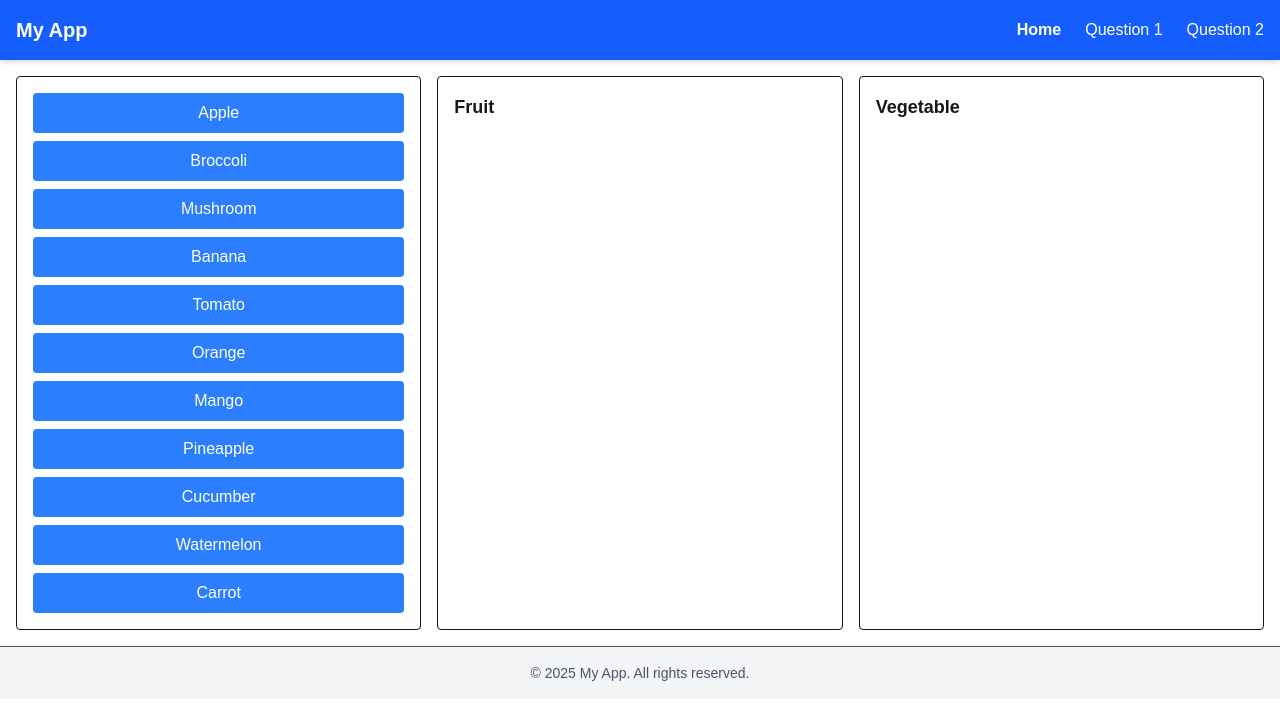
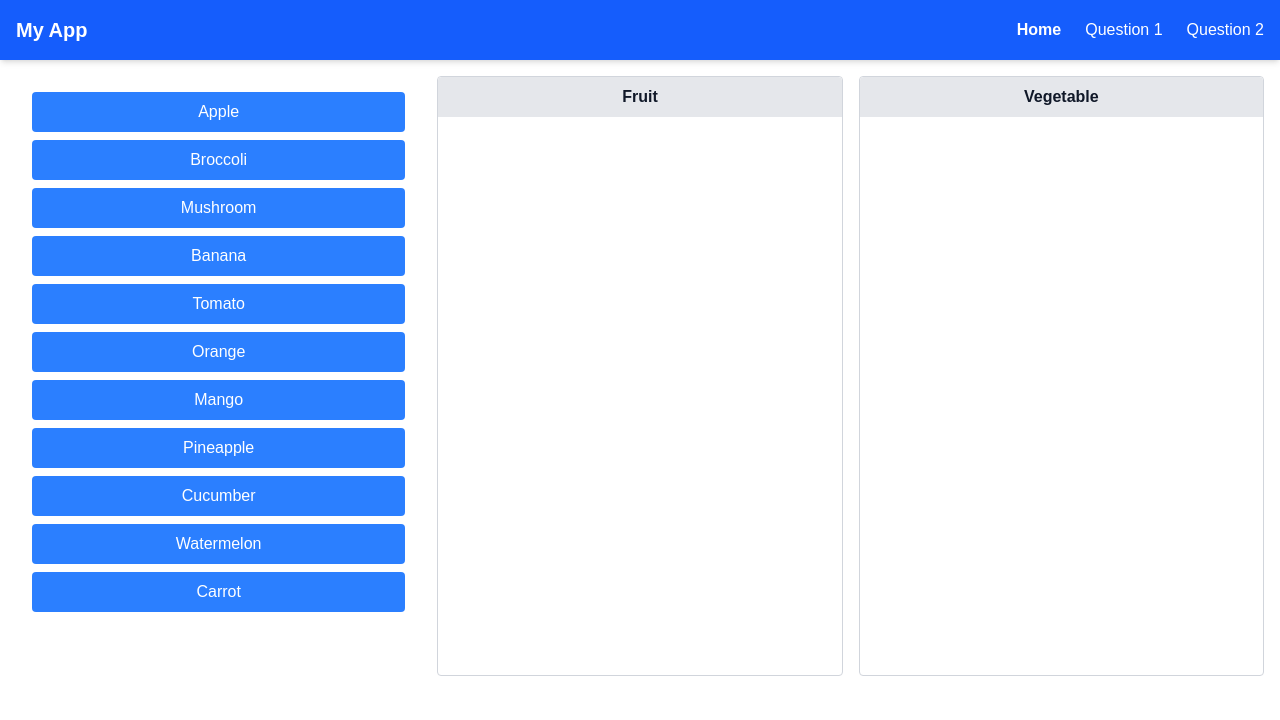
Before and after one commit to ZnieJK/NextJSTest, a Next.js app in the folder my-first-nextjs/: page / in a window 1280 px wide. Shown: the top 720 px of the page. Built offline with nearby package versions, Linux system fonts and the light colour scheme.

Commit message:
Update style

```diff
--- a/my-first-nextjs/src/app/components/Column.tsx
+++ b/my-first-nextjs/src/app/components/Column.tsx
@@ -3,7 +3,6 @@
 import { ButtonData } from '../types/ButtonData'
 import ButtonItem from './ButtonItem'
 
-//TODO center the column header and shadow it
 interface ColumnProps {
   header?: string
   buttons: ButtonData[]
@@ -12,8 +11,16 @@ interface ColumnProps {
 
 export default function Column({ header, buttons, onChangeColumn }: ColumnProps) {
   return (
-    <div className="flex flex-col gap-2 border p-4 rounded w-full md:w-1/3">
-      {header && <h2 className="text-lg font-semibold mb-2">{header}</h2>}
+    <div
+      className={`flex flex-col gap-2 p-4 rounded w-full md:w-1/3 h-[600px] overflow-y-auto
+        ${header ? 'border border-gray-300 dark:border-gray-600' : ''}`}
+      >
+      {header && (
+        <div className="bg-gray-200 dark:bg-gray-700 text-gray-900
+        dark:text-gray-100 text-center font-semibold py-2 -m-4 mb-0 rounded-t">
+          {header}
+        </div>
+      )}
       {buttons.map(button => (
         <ButtonItem
           key={button.id}
--- /dev/null
+++ b/my-first-nextjs/src/app/components/Container.tsx
@@ -0,0 +1,18 @@
+// src/app/components/Container.tsx
+import React from 'react'
+
+interface ContainerProps {
+  children: React.ReactNode
+  className?: string
+  fullHeight?: boolean
+}
+
+const Container: React.FC<ContainerProps> = ({ children, className = '', fullHeight = false }) => {
+  const baseClasses = 'mx-auto w-full max-w-7xl px-4 sm:px-6 lg:px-8'
+  const heightClass = fullHeight ? 'min-h-screen flex flex-col' : ''
+  const combinedClasses = `${baseClasses} ${heightClass} ${className}`.trim()
+
+  return <div className={combinedClasses}>{children}</div>
+}
+
+export default Container
--- a/my-first-nextjs/src/app/layout.tsx
+++ b/my-first-nextjs/src/app/layout.tsx
@@ -4,6 +4,7 @@ import { Geist, Geist_Mono } from "next/font/google";
 import "./globals.css";
 import Header from "./components/Header";
 import Footer from "./components/Footer";
+import Container from "./components/Container";
 
 const geistSans = Geist({
   variable: "--font-geist-sans",
@@ -29,8 +30,11 @@ export default function RootLayout({
     <html lang="en">
       <body className={`${geistSans.variable} ${geistMono.variable} antialiased`}>
           <Header />
+           {/* <Container fullHeight>
+            {children}
+            </Container> */}
           {children}
-          <Footer />
+          {/* <Footer /> */}
       </body>
     </html>
   );
```
Also changed, not shown: my-first-nextjs/src/app/components/Dropdown.tsx (added).
